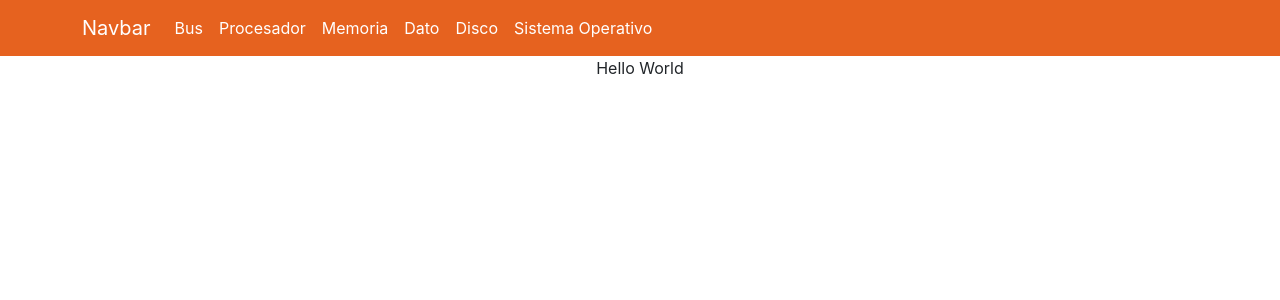
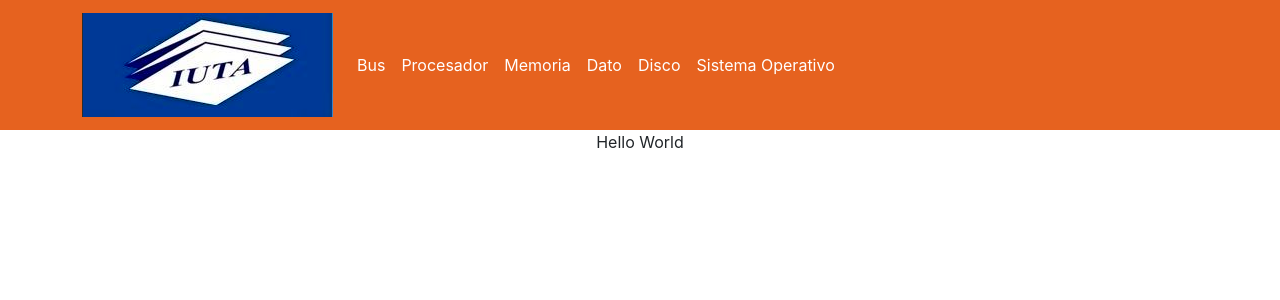
Before and after one commit to CarlosArgelio/iuta-iii-adc-eval2, a React (Create React App) app: page / in a window 1280 px wide. Shown: the top 300 px of the page. Built offline with nearby package versions, Linux system fonts and the light colour scheme.

Commit message:
feat: add logo to project

```diff
--- a/src/components/commons/header/header.jsx
+++ b/src/components/commons/header/header.jsx
@@ -4,12 +4,16 @@ import Container from 'react-bootstrap/Container';
 import Nav from 'react-bootstrap/Nav';
 import Navbar from 'react-bootstrap/Navbar';
 
+import logoIUTA from '../../../assets/logoIUTA.png'
+
 const Headers = () => {
   return (
     <>
       <Navbar data-bs-theme="white" style={{backgroundColor: styles.backgroundColor}}>
         <Container>
-          <Navbar.Brand href="#home" style={{color: styles.colorWhite}}>Navbar</Navbar.Brand>
+          <Navbar.Brand href="#home" style={{color: styles.colorWhite}}>
+            <img src={logoIUTA} alt="logo IUTA" />
+          </Navbar.Brand>
           <Nav className="me-auto">
             <Nav.Link href="#home" style={{color: styles.colorWhite}}>Bus</Nav.Link>
             <Nav.Link href="#features" style={{color: styles.colorWhite}}>Procesador</Nav.Link>
```
Also changed, not shown: src/assets/logoIUTA.png (added).
